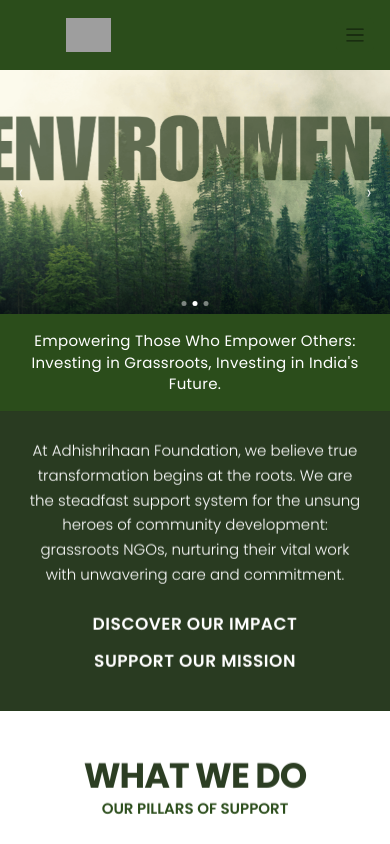
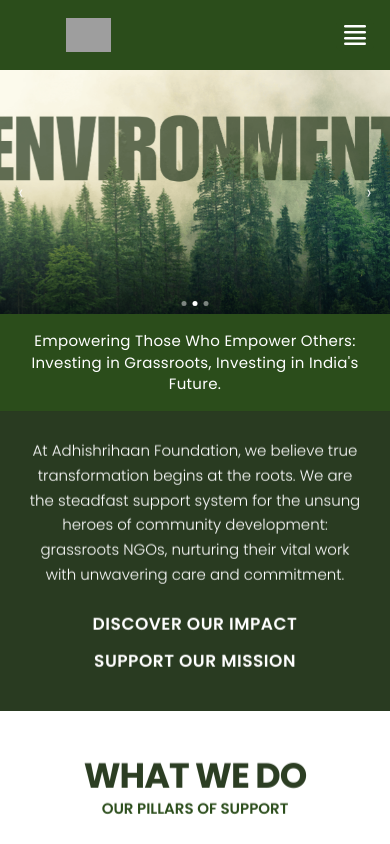
Before and after one commit to Swati-a11/clone_adhishrihaan, a React (Vite) app: page / in a window 390 px wide. Shown: the top 844 px of the page. Built offline with nearby package versions, Linux system fonts and the light colour scheme; grey boxes are pictures that could not be loaded.

Commit message:
burger menu with 4 white lines custom icon

```diff
--- a/src/components/navbar/navbar.css
+++ b/src/components/navbar/navbar.css
@@ -194,10 +194,8 @@
     font-weight: 500;
   }
 
-  .navbar-toggler-icon {
-    filter: invert(1) brightness(2);
-    width: 22px;
-    height: 22px;
+  .burger-icon {
+    display: block;
   }
 
   .navbar-collapse {
--- a/src/components/navbar/navbar.jsx
+++ b/src/components/navbar/navbar.jsx
@@ -58,7 +58,12 @@ const Navbar = () => {
           {isOpen ? (
             <span className="close-menu-icon">✕</span>
           ) : (
-            <span className="navbar-toggler-icon"></span>
+            <svg className="burger-icon" width="22" height="20" viewBox="0 0 22 20" fill="none" xmlns="http://www.w3.org/2000/svg">
+              <rect y="0" width="22" height="2.5" rx="1.25" fill="white"/>
+              <rect y="6" width="22" height="2.5" rx="1.25" fill="white"/>
+              <rect y="12" width="22" height="2.5" rx="1.25" fill="white"/>
+              <rect y="17.5" width="22" height="2.5" rx="1.25" fill="white"/>
+            </svg>
           )}
         </button>
 
```
